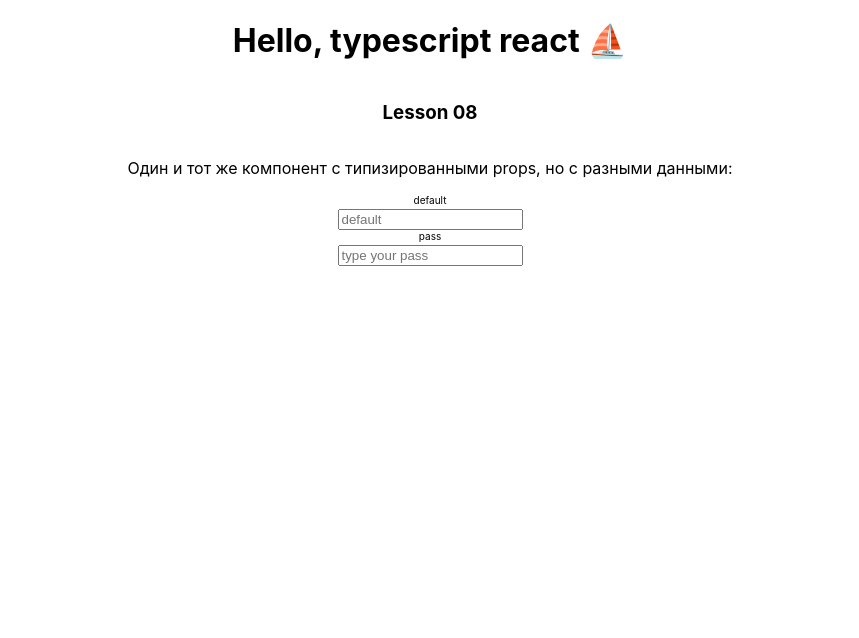
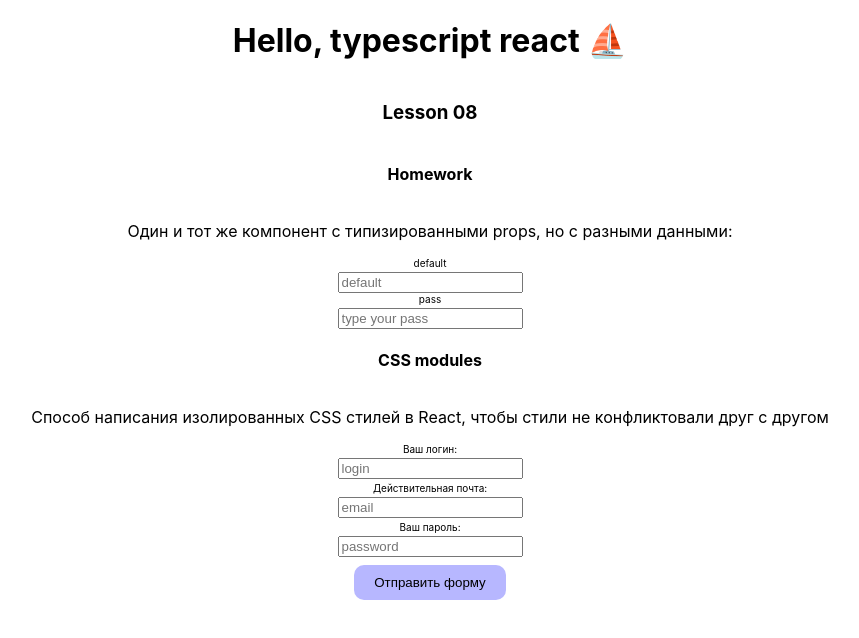
Before and after one commit to dmitrii-kuvaldin/43-react-ts, a React (Create React App) app: page / in a window 1280 px wide. Shown: the top 638 px of the page, without its empty margins (210-1069 px from the left). Built offline with nearby package versions, Linux system fonts and the light colour scheme.

Commit message:
css modules

```diff
--- a/src/components/myButton/MyButton.tsx
+++ b/src/components/myButton/MyButton.tsx
@@ -1,4 +1,6 @@
-import "./myButton.css";
+// import "./myButton.css";
+import styles from './myButton.module.css'
+
 
 interface IMyButtonProps {
   name?: string
@@ -9,7 +11,7 @@ interface IMyButtonProps {
 
 export default function MyButton({ type='button', onClick, name='default' }:IMyButtonProps) {
   return (
-    <button type={type} onClick={onClick} className="myButton">
+    <button type={type} onClick={onClick} className={styles.myButton}>
       {name}
     </button>
   );
--- a/src/components/myForm/MyForm.jsx
+++ b/src/components/myForm/MyForm.tsx
@@ -1,11 +1,11 @@
 import MyButton from "../myButton/MyButton";
 import MyInput from "../myInput/MyInput";
-import './myForm.css'
+import styles from './myForm.module.css'
 
 export default function MyForm() {
 
   return (
-    <form className='myForm'>
+    <form className={styles.myForm}>
       <MyInput label={'Ваш логин:'} placeholder={'login'} type={'text'} name={'login'} />
       <MyInput label={'Действительная почта:'} placeholder={'email'} type={'email'} name={'email'}  />
       <MyInput label={'Ваш пароль:'} placeholder={'password'} type={'password'} name={'password'} />
--- a/src/components/myInput/MyInput.tsx
+++ b/src/components/myInput/MyInput.tsx
@@ -1,4 +1,4 @@
-import "./myInput.css";
+import styles from "./myInput.module.css";
 
 interface IInputProps {
   label?: string;
@@ -11,7 +11,7 @@ export default function MyInput({ label = 'default', name='input', type='text',
 
   return (
     <>
-      <label className='label'>{label}</label>
+      <label className={styles.label}>{label}</label>
       <input type={type} name={name} placeholder={placeholder} />
     </>
   );
--- a/src/index.css
+++ b/src/index.css
@@ -1,3 +1,6 @@
+
+
+
 body {
   margin: 0;
   font-family: -apple-system, BlinkMacSystemFont, 'Segoe UI', 'Roboto', 'Oxygen',
--- a/src/lessons/lesson08/Lesson08.tsx
+++ b/src/lessons/lesson08/Lesson08.tsx
@@ -1,12 +1,19 @@
+import MyForm from '../../components/myForm/MyForm';
 import MyInput from '../../components/myInput/MyInput';
 
 const Lesson08 = () => {
   return (
     <div className='lesson-container'>
       <h3>Lesson 08</h3>
+      <h4>Homework</h4>
       <p>Один и тот же компонент с типизированными props, но с разными данными: </p>
-      <MyInput/>
+      <MyInput />
       <MyInput label='pass' name='password' placeholder='type your pass' type='password' />
+      <h4>CSS modules</h4>
+      <p>Способ написания изолированных CSS стилей в React, чтобы стили не конфликтовали друг с другом</p>
+
+      <MyForm />
+
     </div>
   );
 };
```
Also changed, not shown: src/components/feedback/Feedback.tsx (renamed from src/components/feedback/Feedback.jsx, +5 -5 lines), src/components/myButton/myButton.module.css (renamed from src/components/myButton/myButton.css), src/components/myForm/myForm.module.css (renamed from src/components/myForm/myForm.css), src/components/myInput/myInput.module.css (renamed from src/components/myInput/myInput.css).
